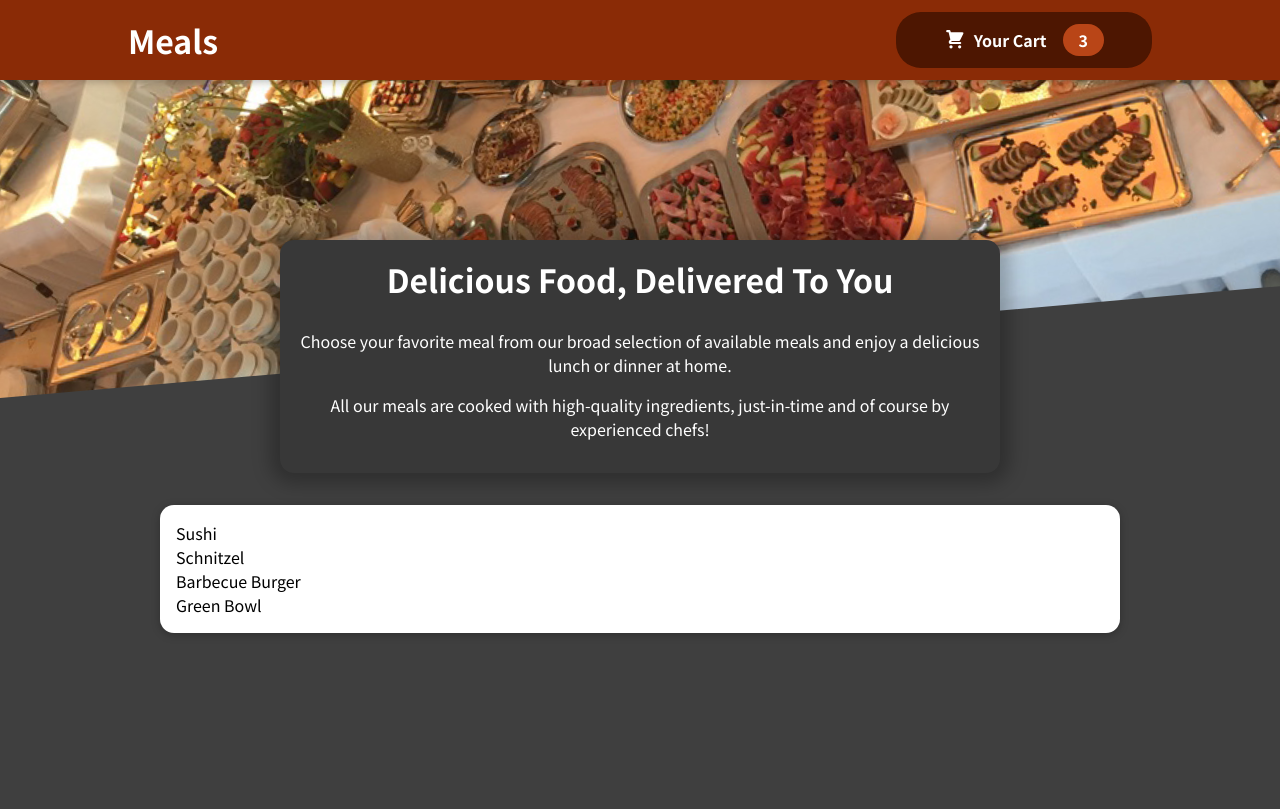
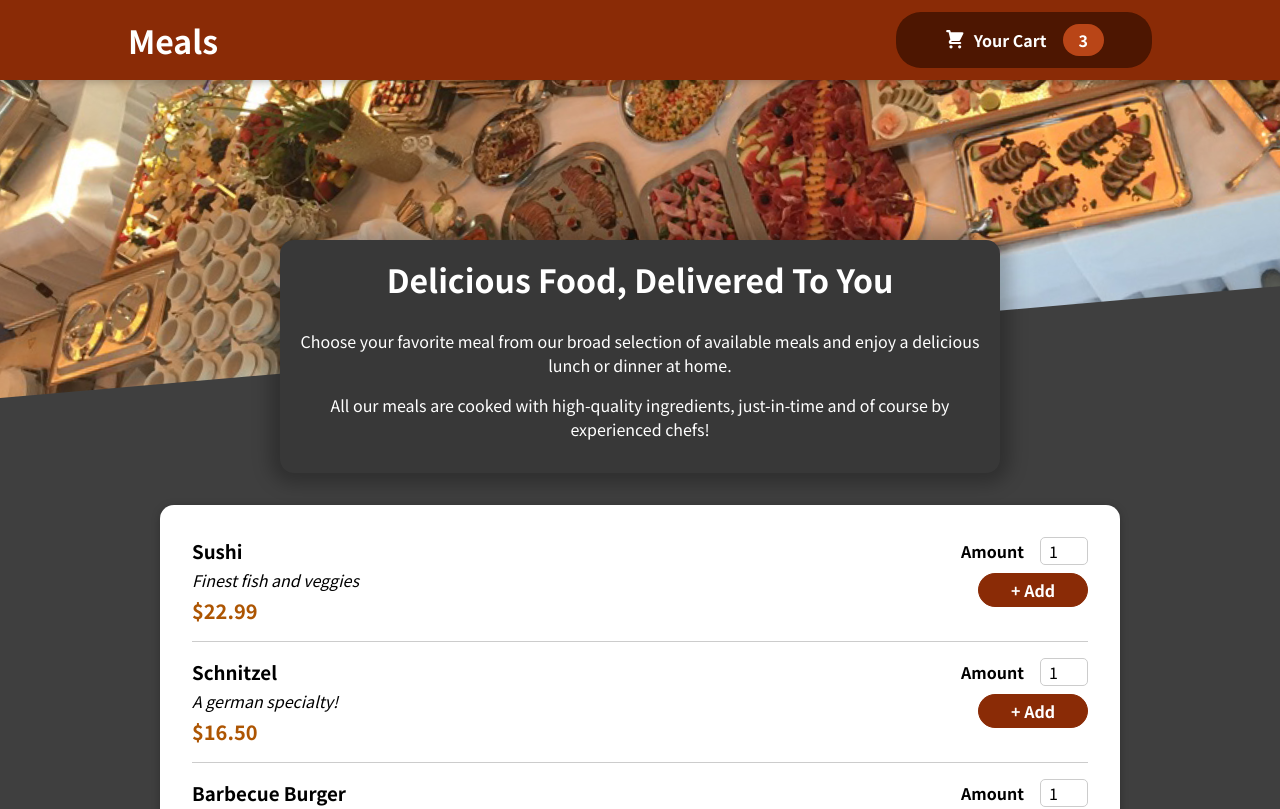
Before and after one commit to GAURAV1-ui/Food-App, a React (Create React App) app: page / in a window 1280 px wide. Shown: the top 809 px of the page. Built offline with nearby package versions, Linux system fonts and the light colour scheme.

Commit message:
meal button added

```diff
--- a/src/components/Meals/AvailableMeals.js
+++ b/src/components/Meals/AvailableMeals.js
@@ -1,5 +1,6 @@
 import Card from '../UI/Card';
 import classes from './AvailableMeals.module.css';
+import MealItem from './MealItem/MealItem';
 
 const DUMMY_MEALS = [
   {
@@ -29,7 +30,13 @@
 ];
 
 const AvailableMeals = () => {
-  const mealsList = DUMMY_MEALS.map((meal) => <li>{meal.name}</li>);
+  const mealsList = DUMMY_MEALS.map((meal) =>
+  <MealItem
+    key = {meal.id}
+    name = {meal.name}
+    description = {meal.description}
+    price = {meal.price}
+    />);
 
   return (
     <section className={classes.meals}>
```
Also changed, not shown: 1 other file (tests, documents, lock files or other folders).
